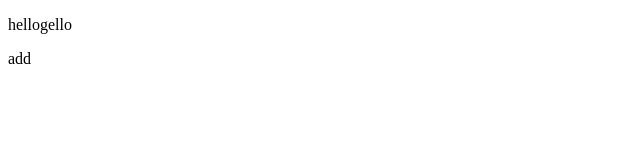
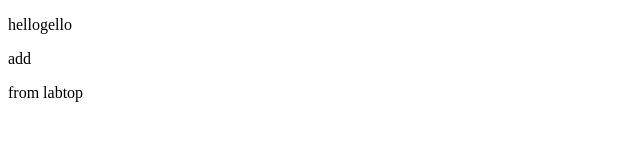
Before and after one commit to Seungwooyun427/codingApple, a plain HTML site: page test.html in a window 1280 px wide. Shown: the full height of the page, 0-640 px from the left. Drawn offline with Linux system fonts and the light colour scheme.

Commit message:
asdfawer

```diff
--- a/test.html
+++ b/test.html
@@ -9,5 +9,6 @@
 <body>
     <p>hellogello</p>
     <p>add</p>
+    <p>from labtop</p>
 </body>
 </html>
```
Also changed, not shown: 1 other file.
